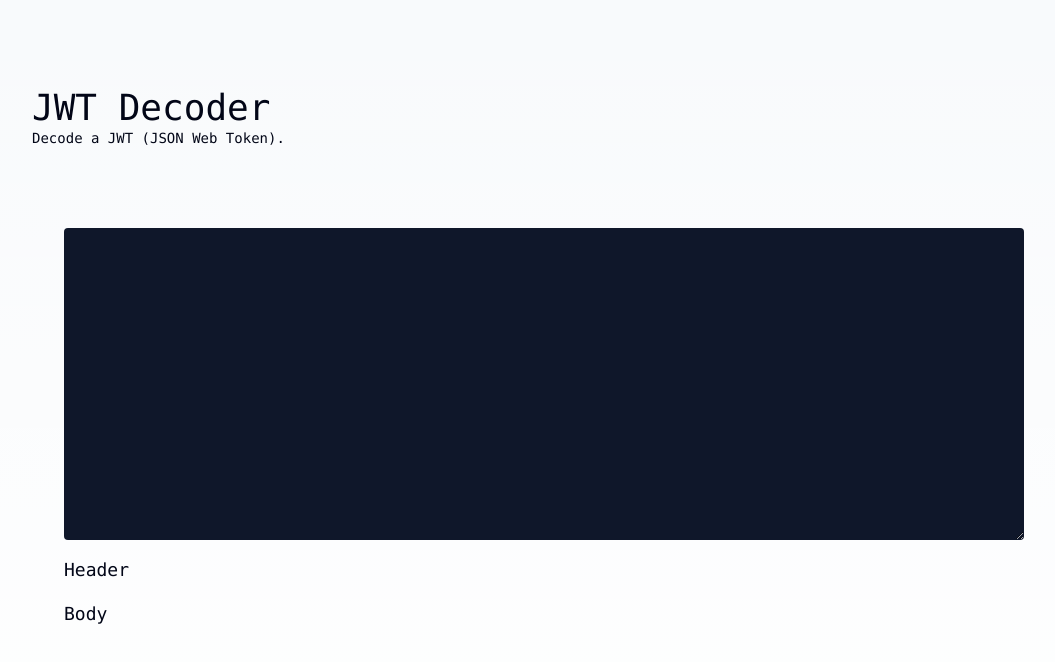
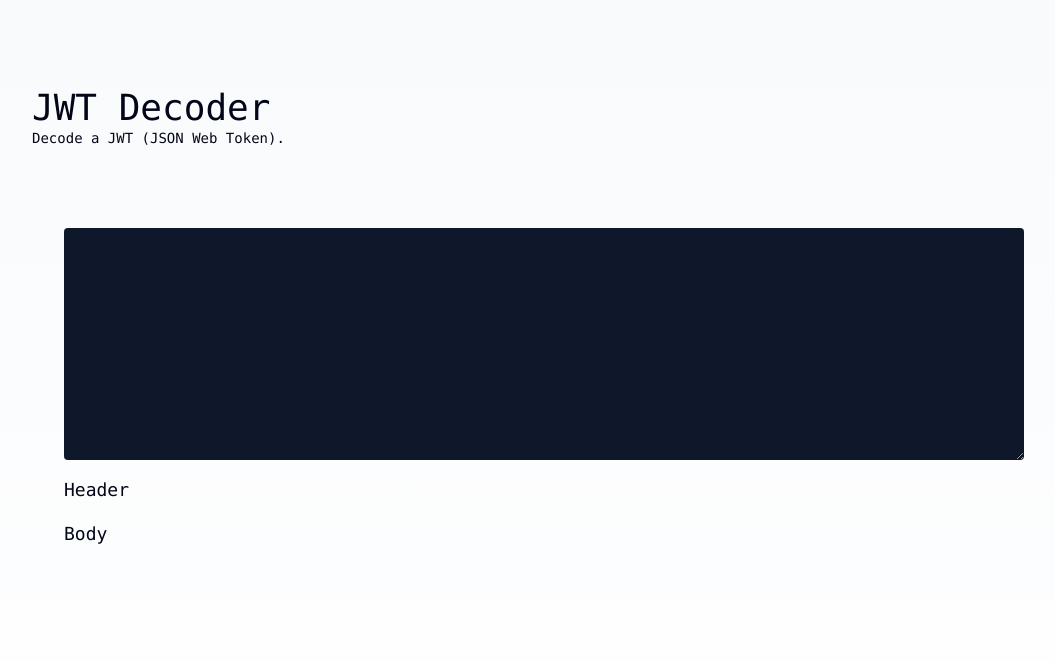
Before and after one commit to timmo001/developer-utilities-webapp, a Next.js app: page /tools/jwt-decoder in a window 1280 px wide. Shown: the top 662 px of the page, without its empty margins (96-1151 px from the left). Built offline with nearby package versions, Linux system fonts and the light colour scheme.

Commit message:
Reduce input font size

```diff
--- a/src/components/shared/input.tsx
+++ b/src/components/shared/input.tsx
@@ -12,7 +12,7 @@ export default function Input({
   if (multiline)
     return (
       <textarea
-        className="mt-4 text-lg p-4 w-full text-gray-200 flex items-center rounded transition-colors duration-300 bg-slate-900 hover:bg-slate-800 text-wrap break-words"
+        className="mt-4 text-md p-4 w-full text-gray-200 flex items-center rounded transition-colors duration-300 bg-slate-900 hover:bg-slate-800 text-wrap break-words"
         value={value}
         onChange={(e) => {
           setValue(e.target.value);
@@ -23,7 +23,7 @@ export default function Input({
 
   return (
     <input
-      className="mt-4 text-lg p-4 w-full text-gray-200 flex items-center rounded transition-colors duration-300 bg-slate-900 hover:bg-slate-800"
+      className="mt-4 text-md p-4 w-full text-gray-200 flex items-center rounded transition-colors duration-300 bg-slate-900 hover:bg-slate-800"
       value={value}
       onChange={(e) => {
         setValue(e.target.value);
```
